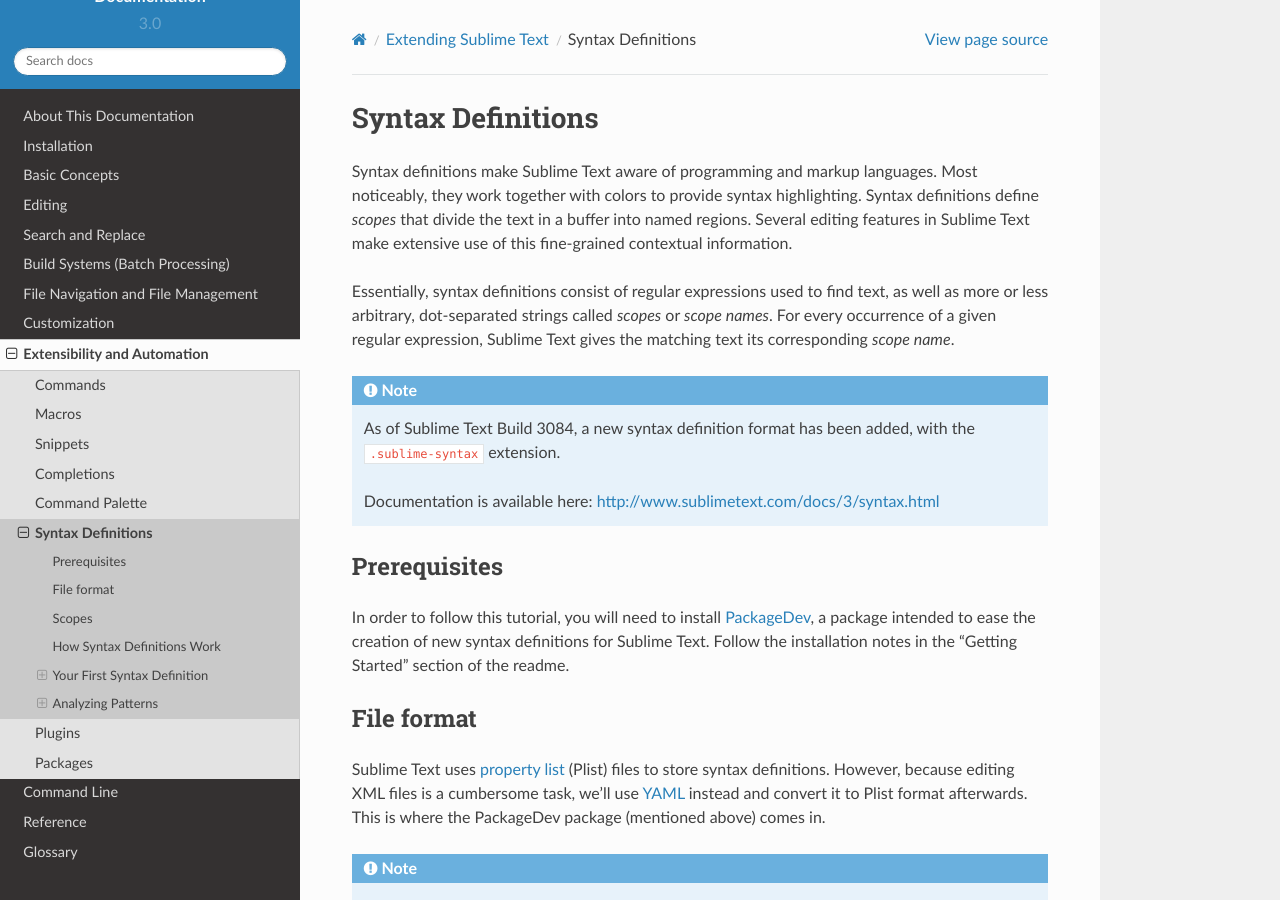
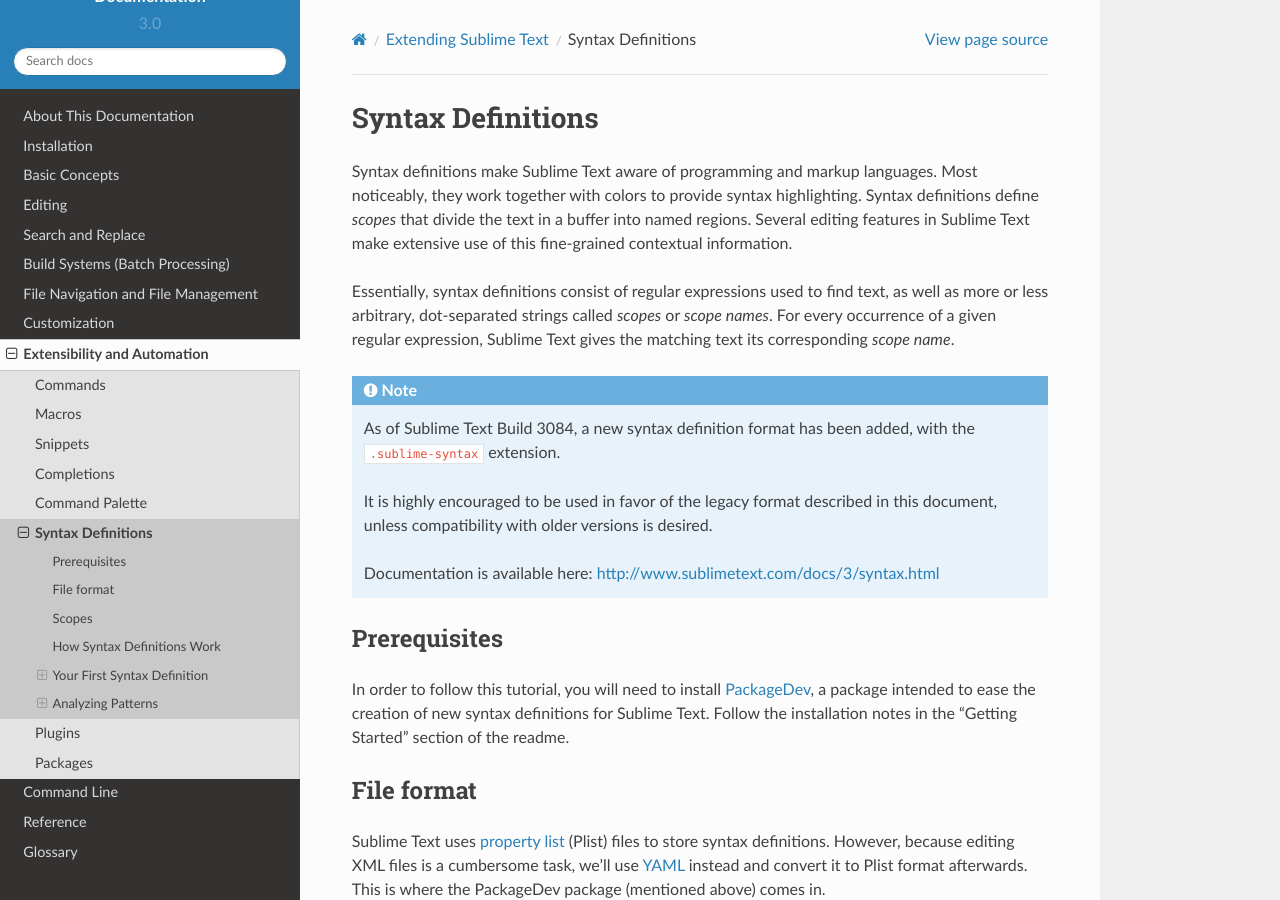
Before and after one commit to guillermooo/sublime-undocs, a Sphinx documentation site: the page built from source/extensibility/syntaxdefs.rst, in a window 1280 px wide and 900 px high. Built offline with Sphinx 7.4.7 and the Read the Docs theme 2.0.0, drawn with Linux system fonts in a browser that asks for light colours; pages that are not in the unit, such as notebooks, are missing from menus.

Commit message:
Encourage using the new syntax format

```diff
--- a/source/extensibility/syntaxdefs.rst
+++ b/source/extensibility/syntaxdefs.rst
@@ -19,6 +19,11 @@
    As of Sublime Text Build 3084,
    a new syntax definition format has been added,
    with the ``.sublime-syntax`` extension.
+
+   It is highly encouraged to be used
+   in favor of the legacy format
+   described in this document,
+   unless compatibility with older versions is desired.
 
    Documentation is available here:
    http://www.sublimetext.com/docs/3/syntax.html
```
Also changed, not shown: source/reference/syntaxdefs.rst (+13 -6 lines).
